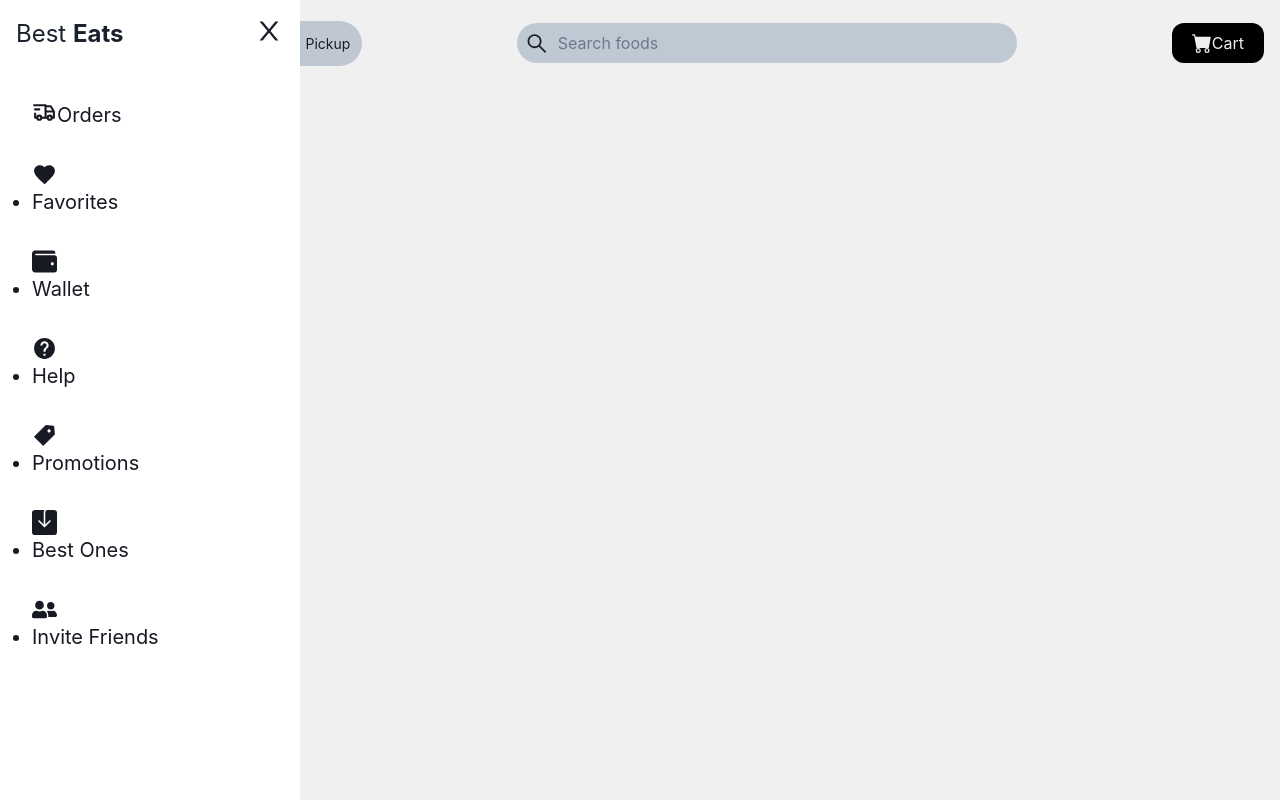
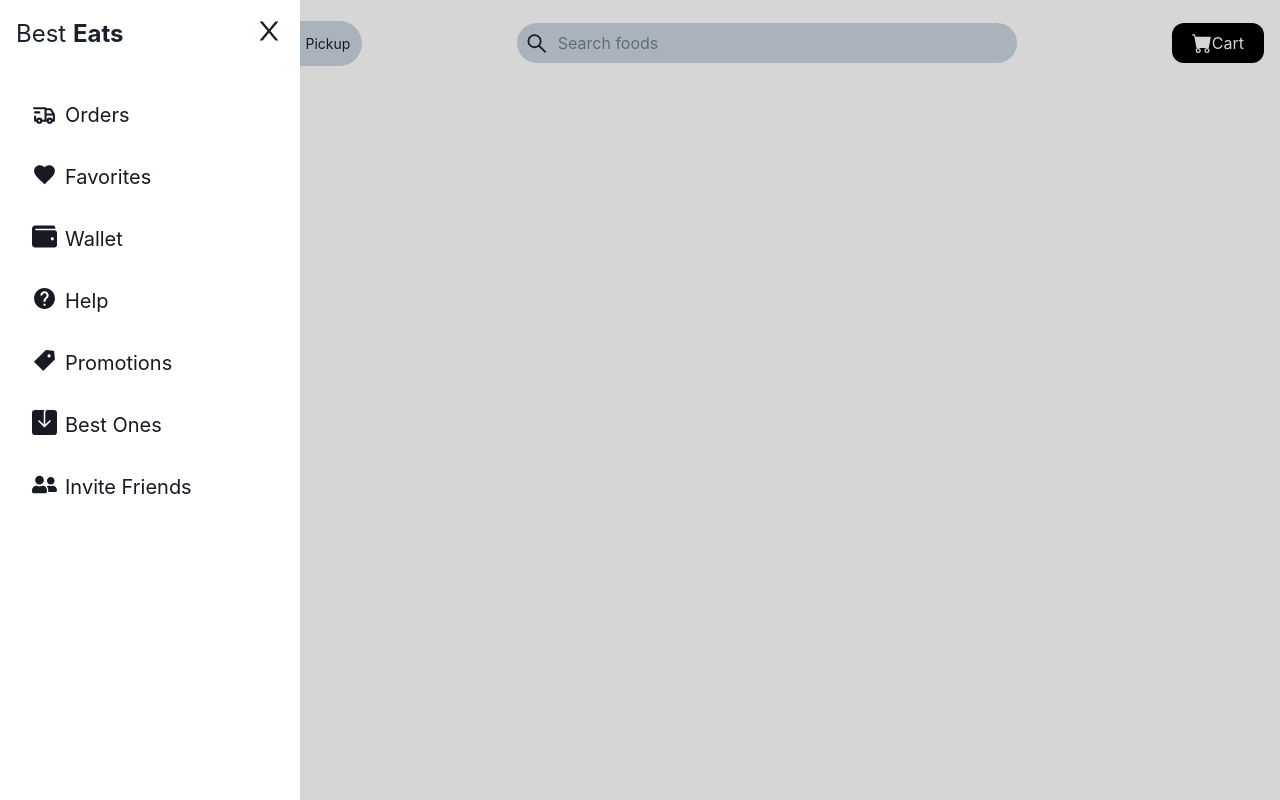
Before and after one commit to diinhoalmeida/delivery-project, a React (Vite) app: page / in a window 1280 px wide. Both pictures are taken after a click on the element 31 px from the left and 43 px from the top of the page. Built offline with nearby package versions, Linux system fonts and the light colour scheme.

Commit message:
improvement: Componentização

```diff
--- /dev/null
+++ b/src/components/NavBar/NavBarCartButton/navBarCartButton.tsx
@@ -0,0 +1,20 @@
+import { Box } from "@chakra-ui/layout";
+import { BsFillCartFill } from "react-icons/bs";
+
+function NavBarCartButton() {
+  return (
+    <Box
+      bgColor="black"
+      textColor="white"
+      display={{ base: "none", md: "flex" }}
+      alignItems="center"
+      py={2}
+      px={5}
+      rounded="xl"
+    >
+      <BsFillCartFill size={20} className="mr-2" /> Cart
+    </Box>
+  );
+}
+
+export default NavBarCartButton;
--- /dev/null
+++ b/src/components/NavBar/NavBarLeft/navBarLeft.tsx
@@ -0,0 +1,35 @@
+import { Box, Text } from "@chakra-ui/layout";
+import { AiOutlineMenu } from "react-icons/ai";
+
+interface NavBarLeftProps {
+  nav: boolean;
+  setNav: (arg: boolean) => void;
+}
+
+function NavBarLeft({ nav, setNav }: NavBarLeftProps) {
+  return (
+    <Box display="flex" alignItems="center">
+      <Box onClick={() => setNav(!nav)} cursor="pointer">
+        <AiOutlineMenu size={30} />
+      </Box>
+      <Text fontSize={{ base: "2xl", sm: "3xl", lg: "4xl" }} px={2}>
+        Best <span style={{ fontWeight: "bold" }}>Eats</span>
+      </Text>
+      <Box
+        display={{ base: "none", lg: "flex" }}
+        alignItems="center"
+        bgColor="gray.300"
+        rounded="full"
+        p={1}
+        fontSize={14}
+      >
+        <Text textColor="white" bgColor="black" rounded="full" p={2}>
+          Delivery
+        </Text>
+        <Text p={2}>Pickup</Text>
+      </Box>
+    </Box>
+  );
+}
+
+export default NavBarLeft;
--- /dev/null
+++ b/src/components/NavBar/NavBarOverlay/navBarOverlay.tsx
@@ -0,0 +1,17 @@
+import { Box } from "@chakra-ui/react";
+
+function NavBarOverlay() {
+  return (
+    <Box
+      bgColor="blackAlpha.300"
+      pos="fixed"
+      w="full"
+      h="full"
+      zIndex={10}
+      top={0}
+      left={0}
+    ></Box>
+  );
+}
+
+export default NavBarOverlay;
--- /dev/null
+++ b/src/components/NavBar/NavBarSearchInput/navBarSearchInput.tsx
@@ -0,0 +1,29 @@
+import { Input } from "@chakra-ui/input";
+import { Box } from "@chakra-ui/layout";
+import { AiOutlineSearch } from "react-icons/ai";
+
+function NavBarSearchInput() {
+  return (
+    <Box
+      bgColor="gray.300"
+      rounded="full"
+      display="flex"
+      alignItems="center"
+      px={2}
+      w={{ base: 200, sm: 400, lg: 500 }}
+    >
+      <AiOutlineSearch size={25} />
+      <Input
+        bgColor="transparent"
+        p={2}
+        w="full"
+        borderColor="transparent"
+        focusBorderColor="transparent"
+        type="text"
+        placeholder="Search foods"
+      />
+    </Box>
+  );
+}
+
+export default NavBarSearchInput;
--- /dev/null
+++ b/src/components/NavBar/NavBarSideDrawer/navBarSideDrawer.tsx
@@ -0,0 +1,79 @@
+import { Box, ListItem, Text, UnorderedList } from "@chakra-ui/react";
+import { AiFillTag, AiOutlineClose } from "react-icons/ai";
+import { BsFillSaveFill } from "react-icons/bs";
+import { TbTruckDelivery } from "react-icons/tb";
+import { FaUserFriends, FaWallet } from "react-icons/fa";
+import { MdFavorite, MdHelp } from "react-icons/md";
+
+interface NavBarSideDrawerProps {
+  nav: boolean;
+  setNav: (arg: boolean) => void;
+}
+
+function NavBarSideDrawer({ nav, setNav }: NavBarSideDrawerProps) {
+  return (
+    <Box
+      pos="fixed"
+      top={0}
+      left={nav ? 0 : "-100%"}
+      w={300}
+      h="full"
+      bgColor="white"
+      zIndex={10}
+      transition="left 0.3s"
+    >
+      <Box position="absolute" right={4} top={4} cursor="pointer">
+        <AiOutlineClose onClick={() => setNav(!nav)} size={30} />
+      </Box>
+      <Text fontSize="2xl" p={4}>
+        Best <span style={{ fontWeight: "bold" }}>Eats</span>
+      </Text>
+      <nav>
+        <UnorderedList
+          display="flex"
+          flexDirection="column"
+          p={4}
+          textColor="gray.900"
+        >
+          <ListItem fontSize="xl" py={4} display="flex">
+            <Box mr={2} display="flex" gap={2} alignItems="center">
+              <TbTruckDelivery size={25} /> Orders
+            </Box>
+          </ListItem>
+          <ListItem fontSize="xl" py={4} display="flex" gap={2}>
+            <Box mr={2} display="flex" gap={2}>
+              <MdFavorite size={25} /> Favorites
+            </Box>
+          </ListItem>
+          <ListItem fontSize="xl" py={4} display="flex" gap={2}>
+            <Box marginRight={4} display="flex" gap={2}>
+              <FaWallet size={25} /> Wallet
+            </Box>
+          </ListItem>
+          <ListItem fontSize="xl" py={4} display="flex" gap={2}>
+            <Box mr={2} display="flex" gap={2}>
+              <MdHelp size={25} /> Help
+            </Box>
+          </ListItem>
+          <ListItem fontSize="xl" py={4} display="flex" gap={2}>
+            <Box mr={2} display="flex" gap={2}>
+              <AiFillTag size={25} /> Promotions
+            </Box>
+          </ListItem>
+          <ListItem fontSize="xl" py={4} display="flex" gap={2}>
+            <Box mr={2} display="flex" gap={2}>
+              <BsFillSaveFill size={25} /> Best Ones
+            </Box>
+          </ListItem>
+          <ListItem fontSize="xl" py={4} display="flex" gap={2}>
+            <Box mr={2} display="flex" gap={2}>
+              <FaUserFriends size={25} /> Invite Friends
+            </Box>
+          </ListItem>
+        </UnorderedList>
+      </nav>
+    </Box>
+  );
+}
+
+export default NavBarSideDrawer;
--- a/src/components/NavBar/navBar.tsx
+++ b/src/components/NavBar/navBar.tsx
@@ -1,18 +1,13 @@
-import React, { useState } from "react";
-import {
-  AiOutlineMenu,
-  AiOutlineSearch,
-  AiOutlineClose,
-  AiFillTag,
-} from "react-icons/ai";
-import { BsFillCartFill, BsFillSaveFill } from "react-icons/bs";
-import { TbTruckDelivery } from "react-icons/tb";
-import { FaUserFriends, FaWallet } from "react-icons/fa";
-import { MdFavorite, MdHelp } from "react-icons/md";
-import { Box, Input, ListItem, Text, UnorderedList } from "@chakra-ui/react";
+import { useState } from "react";
+import { Box } from "@chakra-ui/react";
+import NavbarLeft from "./NavBarLeft/navBarLeft";
+import NavBarSearchInput from "./NavBarSearchInput/navBarSearchInput";
+import NavBarCartButton from "./NavBarCartButton/navBarCartButton";
+import NavBarOverlay from "./NavBarOverlay/navBarOverlay";
+import NavBarSideDrawer from "./NavBarSideDrawer/navBarSideDrawer";
 
-const Navbar = () => {
-  const [nav, setNav] = useState(false);
+function NavBar() {
+  const [nav, setNav] = useState<boolean>(false);
 
   return (
     <Box
@@ -24,127 +19,21 @@ const Navbar = () => {
       p={4}
     >
       {/* Left side */}
-      <Box display="flex" alignItems="center">
-        <Box onClick={() => setNav(!nav)} cursor="pointer">
-          <AiOutlineMenu size={30} />
-        </Box>
-        <Text fontSize={{ base: "2xl", sm: "3xl", lg: "4xl" }} px={2}>
-          Best <span style={{ fontWeight: "bold" }}>Eats</span>
-        </Text>
-        <Box
-          display={{ base: "none", lg: "flex" }}
-          alignItems="center"
-          bgColor="gray.300"
-          rounded="full"
-          p={1}
-          fontSize={14}
-        >
-          <Text textColor="white" bgColor="black" rounded="full" p={2}>
-            Delivery
-          </Text>
-          <Text p={2}>Pickup</Text>
-        </Box>
-      </Box>
+      <NavbarLeft nav={nav} setNav={setNav} />
 
       {/* Search Input */}
-      <Box
-        bgColor="gray.300"
-        rounded="full"
-        display="flex"
-        alignItems="center"
-        px={2}
-        w={{ base: 200, sm: 400, lg: 500 }}
-      >
-        <AiOutlineSearch size={25} />
-        <Input
-          bgColor="transparent"
-          p={2}
-          w="full"
-          borderColor="transparent"
-          focusBorderColor="transparent"
-          type="text"
-          placeholder="Search foods"
-        />
-      </Box>
+      <NavBarSearchInput />
+
       {/* Cart button */}
-      <Box
-        bgColor="black"
-        textColor="white"
-        display={{ base: "none", md: "flex" }}
-        alignItems="center"
-        py={2}
-        px={5}
-        rounded="xl"
-      >
-        <BsFillCartFill size={20} className="mr-2" /> Cart
-      </Box>
+      <NavBarCartButton />
 
       {/* Mobile Menu */}
-      {/* Overlay */}
-      {nav ? (
-        <Box
-          bgColor="blackAlpha.100"
-          pos="fixed"
-          w="full"
-          h="full"
-          zIndex={10}
-          top={0}
-          left={0}
-        ></Box>
-      ) : (
-        ""
-      )}
+      {nav && <NavBarOverlay />}
 
       {/* Side drawer menu */}
-      <Box
-        pos="fixed"
-        top={0}
-        left={nav ? 0 : "-100%"}
-        w={300}
-        h="full"
-        bgColor="white"
-        zIndex={10}
-        transition="left 0.3s"
-      >
-        <Box position="absolute" right={4} top={4} cursor="pointer">
-          <AiOutlineClose onClick={() => setNav(!nav)} size={30} />
-        </Box>
-        <Text fontSize="2xl" p={4}>
-          Best <span style={{ fontWeight: "bold" }}>Eats</span>
-        </Text>
-        <nav>
-          <UnorderedList
-            display="flex"
-            flexDirection="column"
-            p={4}
-            textColor="gray.900"
-          >
-            <ListItem fontSize="xl" py={4} display="flex">
-              <TbTruckDelivery size={25} className="mr-4" /> Orders
-            </ListItem>
-            <ListItem fontSize="xl" py={4}>
-              <MdFavorite size={25} className="mr-4" /> Favorites
-            </ListItem>
-            <ListItem fontSize="xl" py={4}>
-              <FaWallet size={25} className="mr-4" /> Wallet
-            </ListItem>
-            <ListItem fontSize="xl" py={4}>
-              <MdHelp size={25} className="mr-4" /> Help
-            </ListItem>
-            <ListItem fontSize="xl" py={4}>
-              <AiFillTag size={25} className="mr-4" /> Promotions
-            </ListItem>
-            <ListItem fontSize="xl" py={4}>
-              <BsFillSaveFill size={25} className="mr-4" /> Best Ones
-            </ListItem>
-            <ListItem fontSize="xl" py={4}>
-              <FaUserFriends size={25} className="mr-4" /> Invite Friends
-            </ListItem>
-          </UnorderedList>
-        </nav>
-      </Box>
+      <NavBarSideDrawer nav={nav} setNav={setNav} />
     </Box>
   );
-};
+}
 
-export default Navbar;
+export default NavBar;
```
